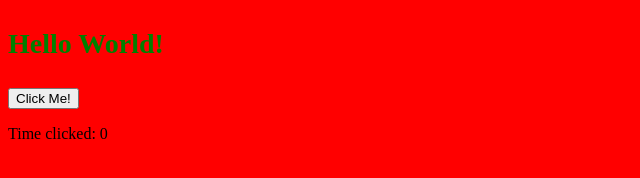
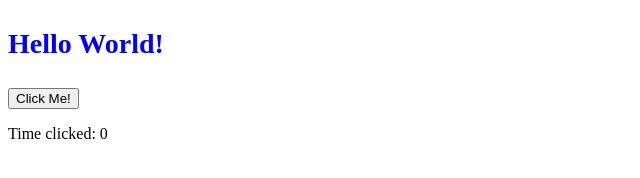
Before and after one commit to Bennette321321/assignment3-nodejs-git, a plain HTML site: page index.html in a window 1280 px wide. Shown: the whole page, without its empty margins (0-640 px from the left). Drawn offline with Linux system fonts and the light colour scheme.

Commit message:
fix: blue header and white background

```diff
--- a/index.css
+++ b/index.css
@@ -1,9 +1,9 @@
 #header-text {
-  color: green;
+  color: blue;
   font-size: 28px;
   font-weight: bold;
 }
 
 body {
-  background-color: red;
+  background-color: white;
 }
```
